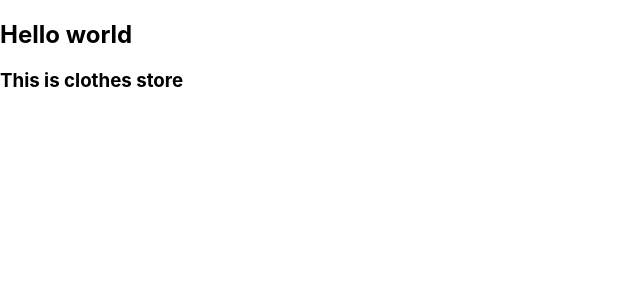
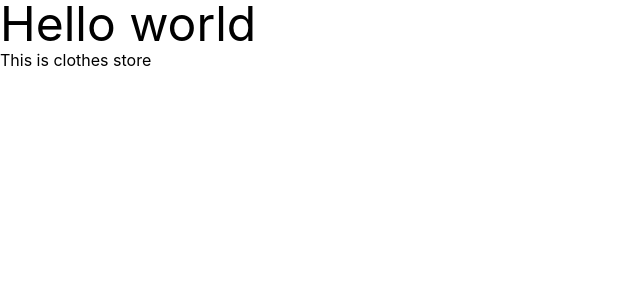
Before and after one commit to ruhulamin111/react-clothes-store, a React (Create React App) app: page / in a window 1280 px wide. Shown: the top 300 px of the page, without its empty margins (0-640 px from the left). Built offline with nearby package versions, Linux system fonts and the light colour scheme.

Commit message:
install react tailwind

```diff
--- a/package.json
+++ b/package.json
@@ -34,5 +34,10 @@
       "last 1 firefox version",
       "last 1 safari version"
     ]
+  },
+  "devDependencies": {
+    "autoprefixer": "^10.4.8",
+    "postcss": "^8.4.16",
+    "tailwindcss": "^3.1.8"
   }
 }
--- /dev/null
+++ b/postcss.config.js
@@ -0,0 +1,6 @@
+module.exports = {
+  plugins: {
+    tailwindcss: {},
+    autoprefixer: {},
+  },
+}
--- a/src/App.js
+++ b/src/App.js
@@ -3,7 +3,7 @@
 function App() {
   return (
     <div>
-      <h2>Hello world</h2>
+      <h2 className='text-5xl'>Hello world</h2>
       <h3>This is clothes store</h3>
     </div>
   );
--- a/src/index.css
+++ b/src/index.css
@@ -1,3 +1,7 @@
+@tailwind base;
+@tailwind components;
+@tailwind utilities;
+
 body {
   margin: 0;
   font-family: -apple-system, BlinkMacSystemFont, 'Segoe UI', 'Roboto', 'Oxygen',
--- /dev/null
+++ b/tailwind.config.js
@@ -0,0 +1,8 @@
+/** @type {import('tailwindcss').Config} */
+module.exports = {
+    content: ["./src/**/*.{html,js}"],
+    theme: {
+        extend: {},
+    },
+    plugins: [],
+}
```
Also changed, not shown: 1 other file (tests, documents, lock files or other folders).
